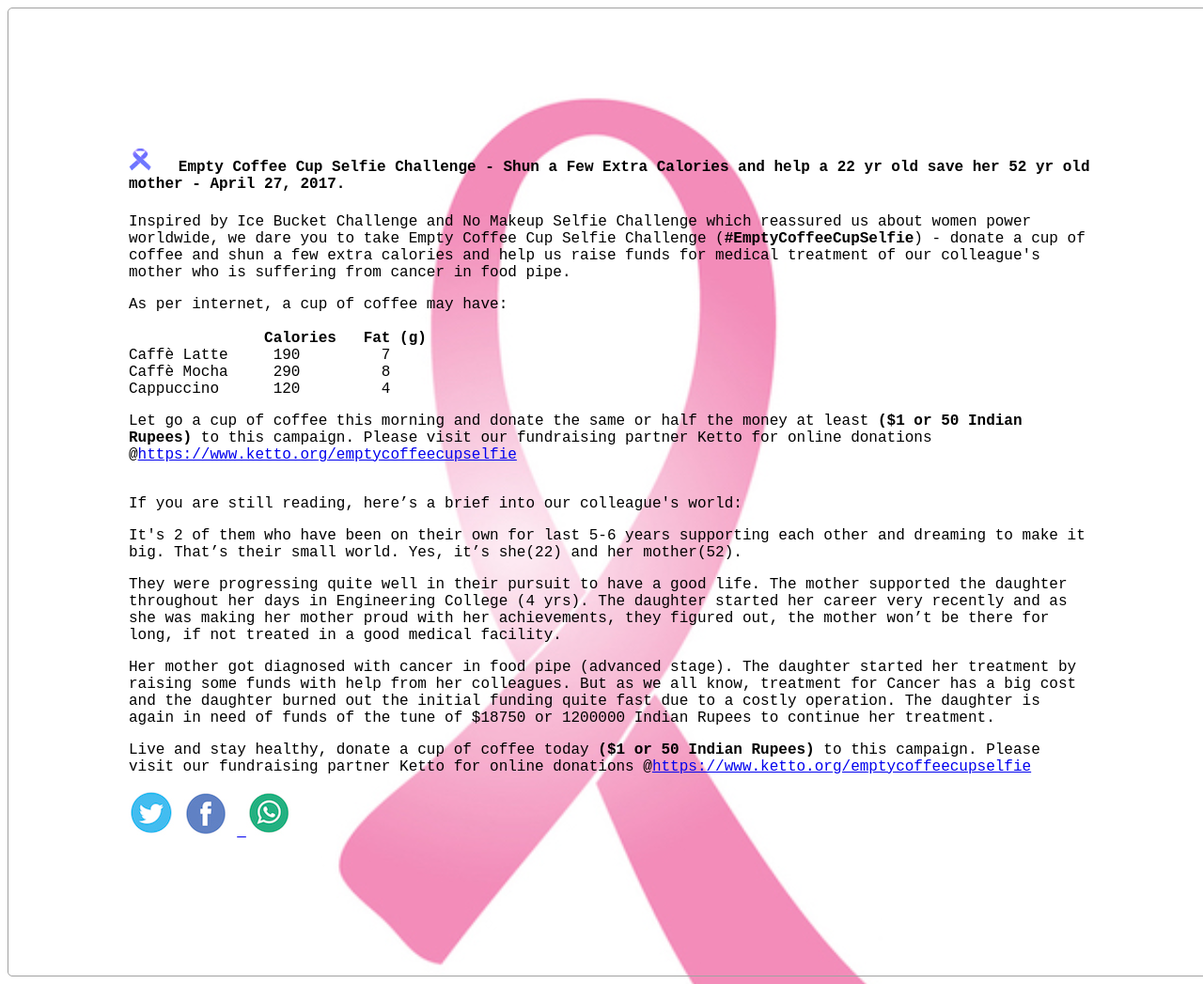
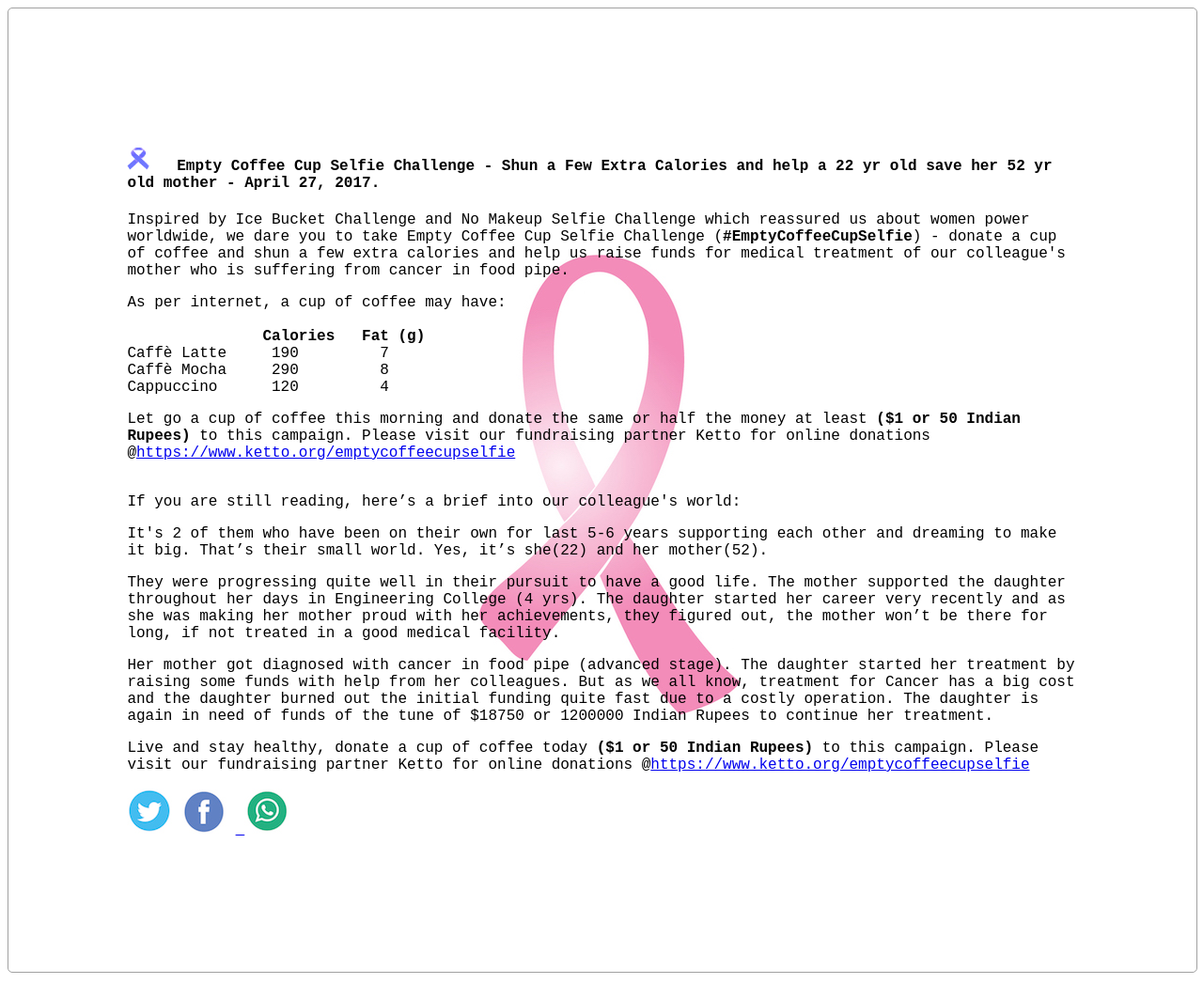
Before and after one commit to dipti15/EmptyCoffeeCupSelfie.github.io, a plain HTML site: page index.html in a window 1280 px wide. Shown: the whole page at 94% size. Drawn offline with Linux system fonts and the light colour scheme.

Commit message:
Update index.html

```diff
--- a/index.html
+++ b/index.html
@@ -59,17 +59,12 @@
     <link rel="alternate" type="application/rss+xml" title="#EmptyCoffeeCupSelfie" href="index.html" />
     <style>
     	body {
-		background: url("pink-1.jpg") no-repeat center center fixed;
 		-webkit-background-size: cover;
         	-moz-background-size: cover;
         	-o-background-size: cover;
         	background-size: cover;
     		font-family: 'Courier New';
-		border: 0.5px solid #a1a1a1;
-		padding: 10%;
-		width: 80%;
-		border-radius: 5px;
-    	}
+	    }
 
         ul.share-buttons{
            list-style: none;
@@ -81,6 +76,7 @@
         }
 
 	.divContainer {
+	   background: url("pink-1.jpg") no-repeat center center fixed;
 	   border: 0.5px solid #a1a1a1;
     	   padding: 10%;
     	   width: 80%;
@@ -91,7 +87,7 @@
 </head>
 <body>
 
-<div class="">
+<div class="divContainer">
 
 <h4><img src="ribbon-food-pipe-cancer.gif" style="width:24px;height:24px" alt="#EmptyCoffeeCupSelfie" />&nbsp;	&nbsp;Empty Coffee Cup Selfie Challenge - Shun a Few Extra Calories and help a 22 yr old save her 52 yr old mother - April 27, 2017. </h4>
 
```
